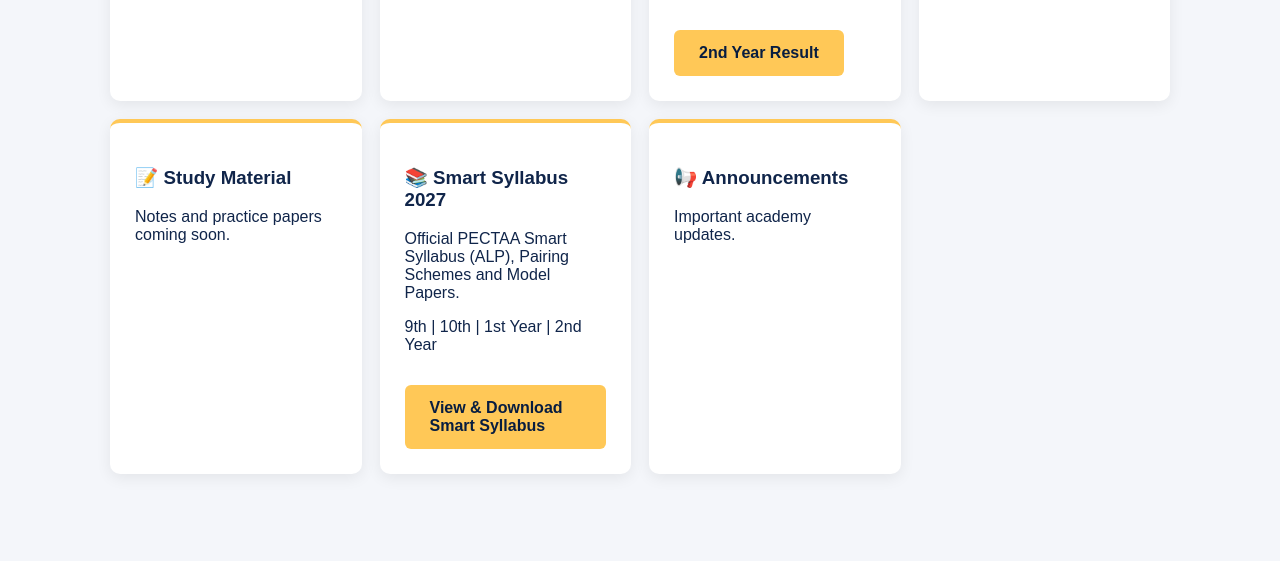
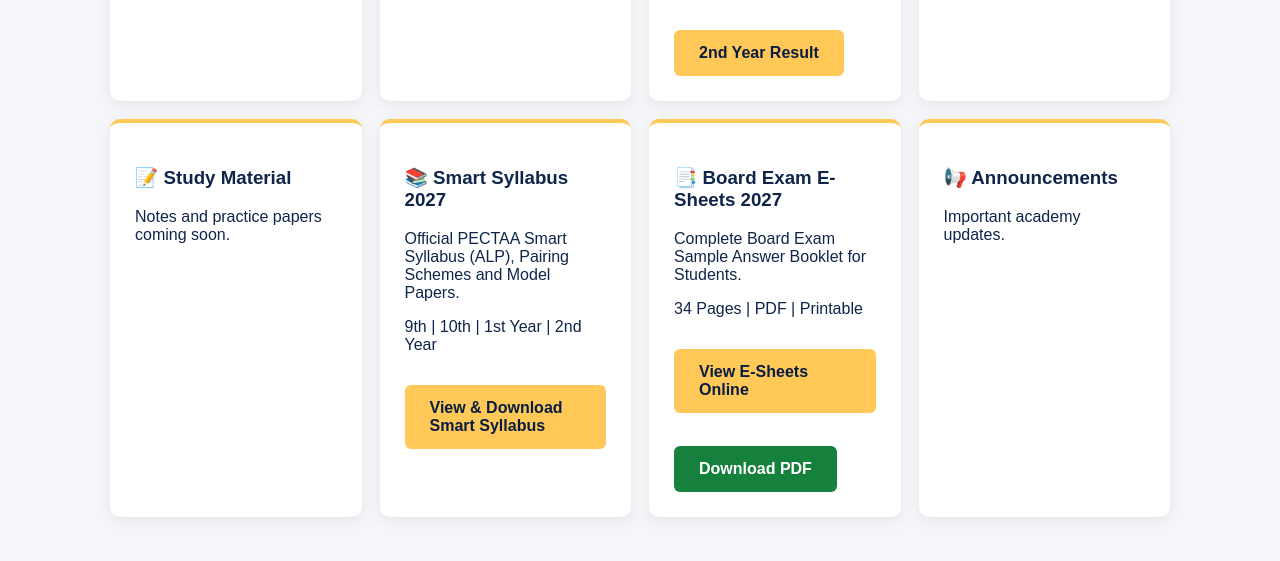
Before and after one commit to shahid990312/rising-stars-academy, a plain HTML site: page index.html in a window 1280 px wide. Shown: the part 1375-1936 px from the top of the page. Drawn offline with Linux system fonts and the light colour scheme.

Commit message:
Update index.html

```diff
--- a/index.html
+++ b/index.html
@@ -188,6 +188,28 @@ View & Download Smart Syllabus
 </a>
 </div>
     <div class="card">
+<h3>📑 Board Exam E-Sheets 2027</h3>
+
+<p>Complete Board Exam Sample Answer Booklet for Students.</p>
+
+<p>34 Pages | PDF | Printable</p>
+
+<a class="btn"
+href="https://drive.google.com/file/d/1GgfBvdW9t2TVc7Z2HtU1TclCHL5dRgMl/view"
+target="_blank" rel="noopener">
+View E-Sheets Online
+</a>
+
+<br><br>
+
+<a class="btn"
+style="background:#16803d;color:white;"
+href="https://drive.google.com/uc?export=download&id=1GgfBvdW9t2TVc7Z2HtU1TclCHL5dRgMl"
+target="_blank" rel="noopener">
+Download PDF
+</a>
+</div>
+    <div class="card">
       <h3>📢 Announcements</h3>
       <p>Important academy updates.</p>
     </div>
```
